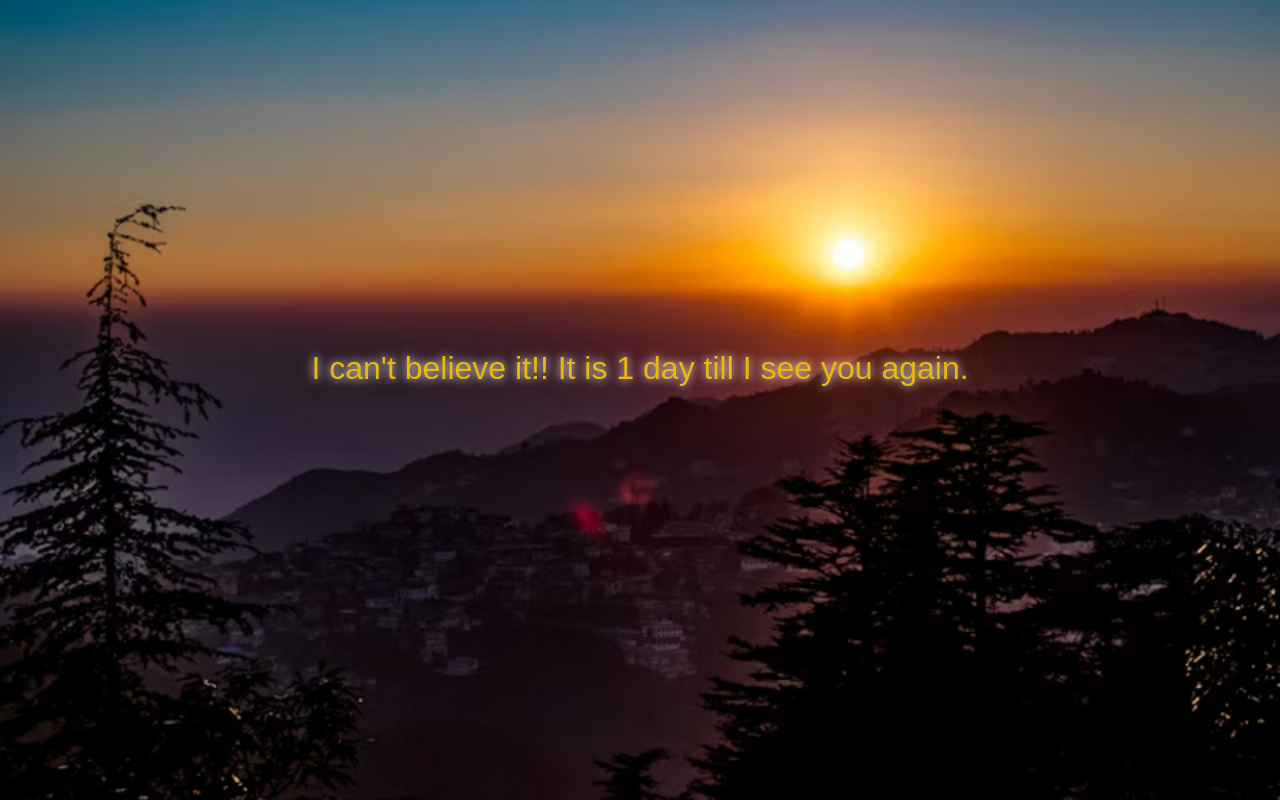
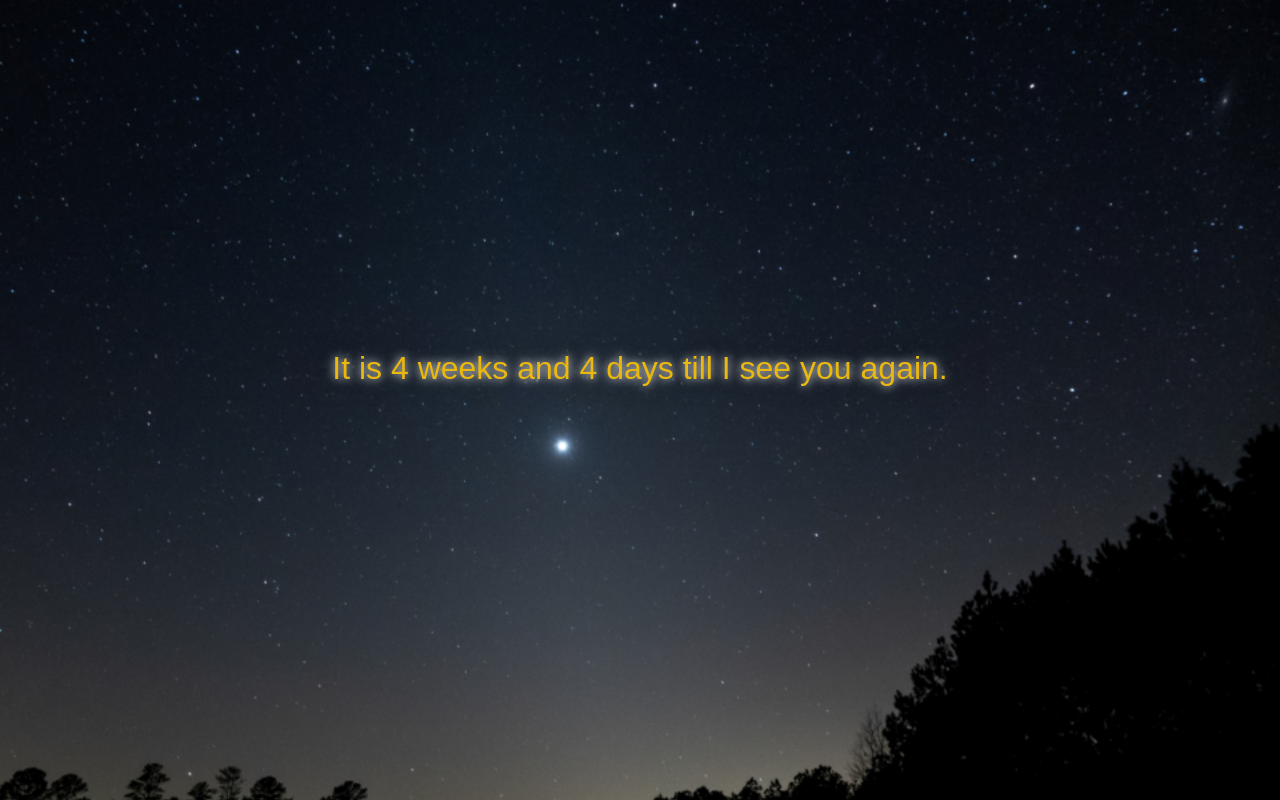
Before and after one commit to csaezdecea/csaezdecea.github.io, a plain HTML site: page others/deadline.html in a window 1280 px wide. Drawn offline with Linux system fonts and the light colour scheme.

Commit message:
Update deadline date to December 20, 2025

```diff
--- a/others/deadline.html
+++ b/others/deadline.html
@@ -76,7 +76,7 @@
     }
 
     // Set your deadline date here (YYYY-MM-DD)
-    const deadlineDate = new Date("2025-11-19");
+    const deadlineDate = new Date("2025-12-20");
 
     countdownToDeadline(deadlineDate);
     setInterval(() => countdownToDeadline(deadlineDate), 3600000); // Update every 1 hour
```
